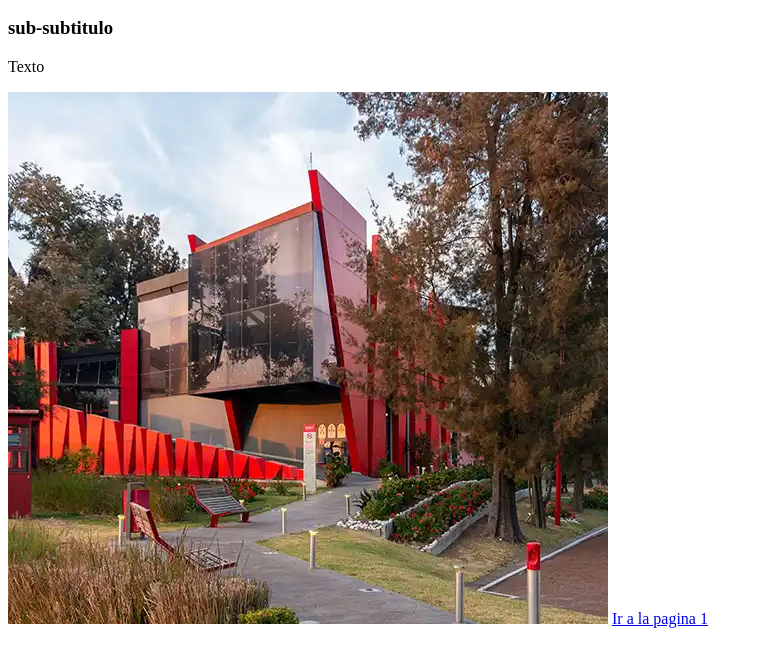
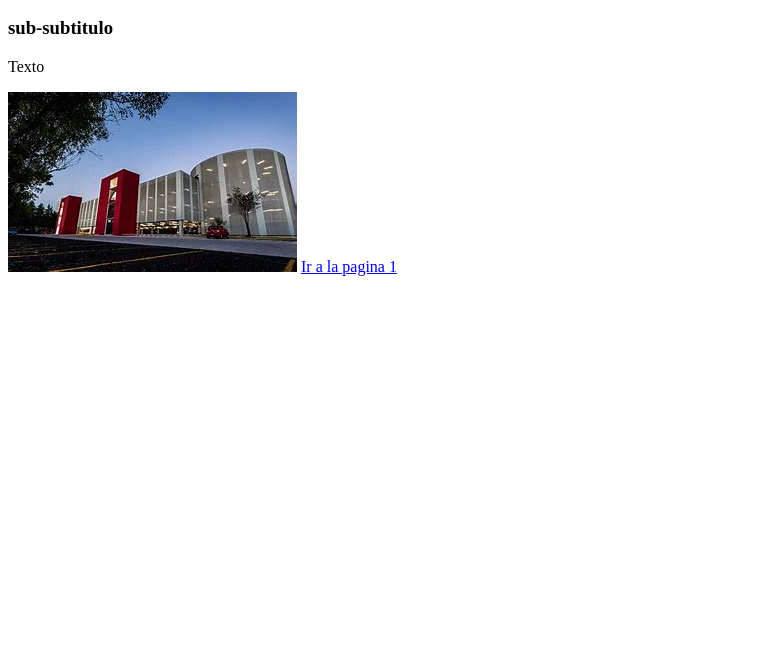
Before and after one commit to lorusof/Mecatronica, a plain HTML site: page pg2.html in a window 1280 px wide. Shown: the part 110-776 px from the top of the page, without its empty margins (0-763 px from the left). Drawn offline with Linux system fonts and the light colour scheme.

Commit message:
cambioIMG

```diff
--- a/pg2.html
+++ b/pg2.html
@@ -23,7 +23,7 @@
             Texto
         </p>
 
-        <img src="campus_0.webp" whidt="50px">
+        <img src="OIP.jpg" whidt="50px">
 
         <a href="index.html">Ir a la pagina 1</a>
 
```
